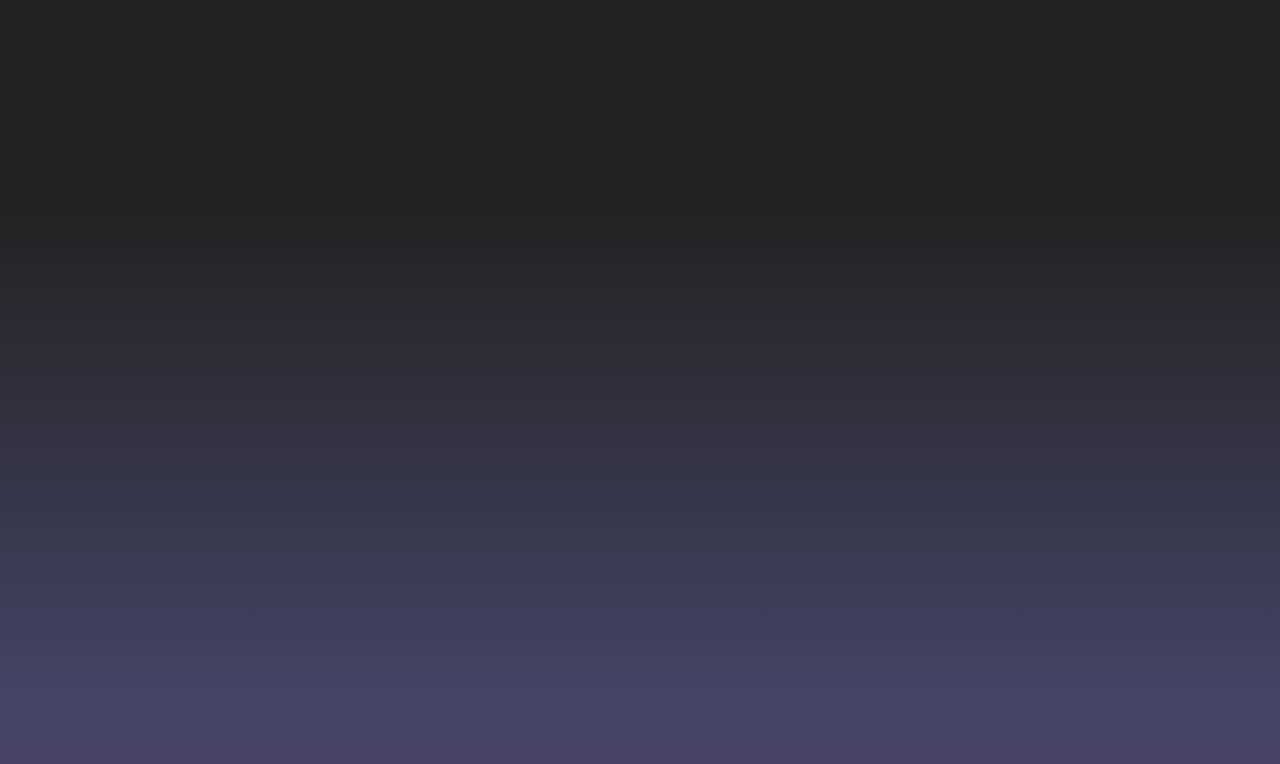
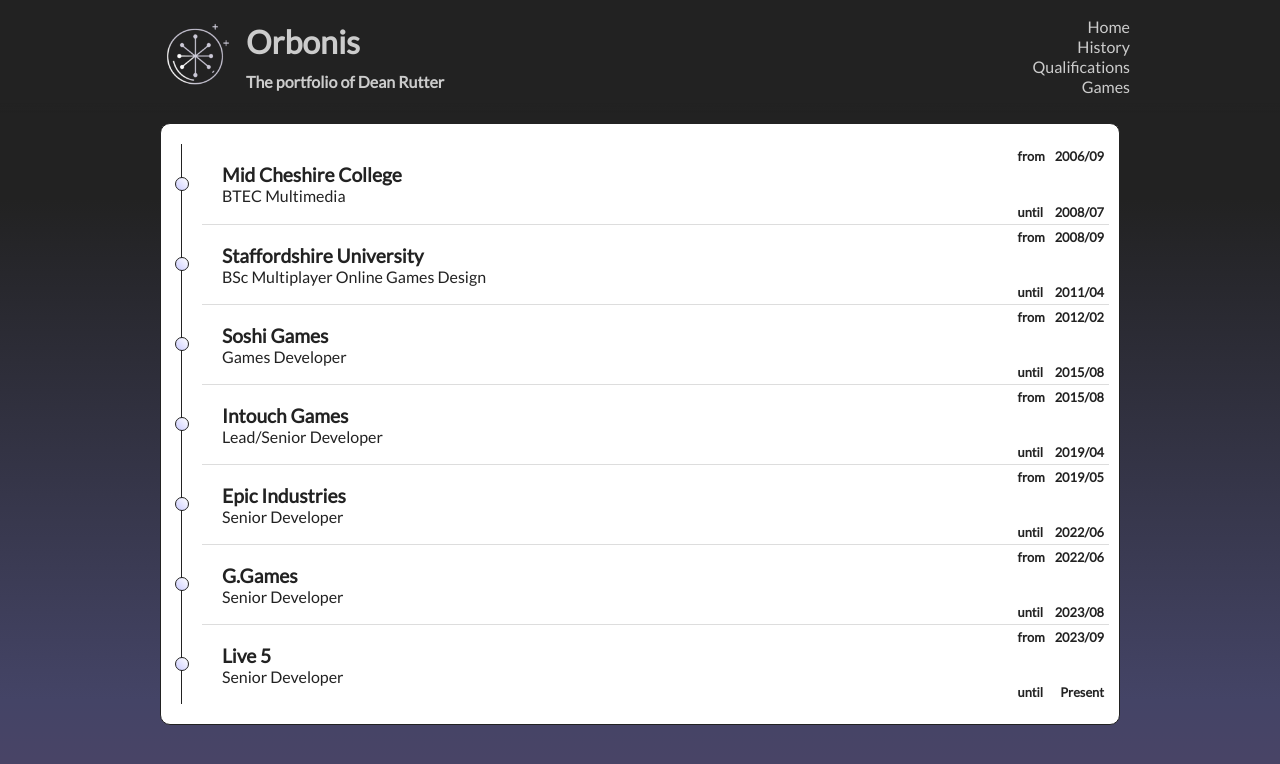
Before and after one commit to Orbonis/portfolio, a React app: page /history in a window 1280 px wide. Before the commit this address had no page. Shown: the top 764 px of the page. Built offline with nearby package versions, Linux system fonts and the light colour scheme.

Commit message:
Added history page

```diff
--- a/src/application.tsx
+++ b/src/application.tsx
@@ -3,6 +3,9 @@
 import { Header } from "./components/header";
 import { Home } from "./pages/home";
 import { Body } from "./components/body";
+import { History } from "./pages/history";
+import { Qualifications } from "./pages/qualifications";
+import { Games } from "./pages/games";
 
 interface IProperties {
 
@@ -27,9 +30,9 @@
                 <Routes>
                     <Route path="/" element={<Header />}>
                         <Route index element={<Home />} />
-                        <Route path="/education" element={<Body />} />
-                        <Route path="/qualifications" element={<Body />} />
-                        <Route path="/games" element={<Body />} />
+                        <Route path="/history" element={<History />} />
+                        <Route path="/qualifications" element={<Qualifications />} />
+                        <Route path="/games" element={<Games />} />
                     </Route>
                 </Routes>
             </BrowserRouter>
--- a/src/components/header.tsx
+++ b/src/components/header.tsx
@@ -38,7 +38,7 @@
                         </Grid.Row>
                         <Grid.Row fitted>
                             <Grid.Content fitted>
-                                <Link to="/education">Education</Link>
+                                <Link to="/history">History</Link>
                             </Grid.Content>
                         </Grid.Row>
                         <Grid.Row fitted>
@@ -54,6 +54,7 @@
                     </Grid.Column>
                 </Grid.Row>
             </Grid>,
+            <div className="header-overlap" />,
             <Outlet key="header-outlet" />
         ];
     }
--- /dev/null
+++ b/src/components/timeline.tsx
@@ -0,0 +1,56 @@
+import React, { ReactNode } from "react";
+
+export interface TimelineData {
+    name: string;
+    description: string;
+    dates: {
+        start: string;
+        end?: string;
+    }
+}
+
+interface IProperties {
+    data: TimelineData[];
+}
+
+export class Timeline extends React.Component<IProperties, {}> {
+    constructor(props: IProperties) {
+        super(props);
+
+        this.state = {};
+    }
+
+    public render(): ReactNode {
+        return (
+            <div className="timeline">
+                { this.props.data.map((x) => this.renderRow(x)) }
+            </div>
+        );
+    }
+
+    private renderRow(data: TimelineData): ReactNode {
+        return (
+            <div className="entry">
+                <div className="marker">
+                    <div className="dot" />
+                </div>
+                <div className="contents">
+                    <div className="details">
+                        <h1>{ data.name }</h1>
+                        <p>{ data.description }</p>
+                    </div>
+                    <div className="dates">
+                        <div>
+                            <div>from</div>
+                            <div>{ data.dates.start }</div>
+                        </div>
+                        <div>
+                            <div>until</div>
+                            <div>{ data.dates.end ?? "Present" }</div>
+                        </div>
+                    </div>
+                </div>
+            </div>
+        )
+    }
+}
--- /dev/null
+++ b/src/data/history.json
@@ -0,0 +1,57 @@
+[
+    {
+        "name": "Mid Cheshire College",
+        "description": "BTEC Multimedia",
+        "dates": {
+            "start": "2006/09",
+            "end": "2008/07"
+        }
+    },
+    {
+        "name": "Staffordshire University",
+        "description": "BSc Multiplayer Online Games Design",
+        "dates": {
+            "start": "2008/09",
+            "end": "2011/04"
+        }
+    },
+    {
+        "name": "Soshi Games",
+        "description": "Games Developer",
+        "dates": {
+            "start": "2012/02",
+            "end": "2015/08"
+        }
+    },
+    {
+        "name": "Intouch Games",
+        "description": "Lead/Senior Developer",
+        "dates": {
+            "start": "2015/08",
+            "end": "2019/04"
+        }
+    },
+    {
+        "name": "Epic Industries",
+        "description": "Senior Developer",
+        "dates": {
+            "start": "2019/05",
+            "end": "2022/06"
+        }
+    },
+    {
+        "name": "G.Games",
+        "description": "Senior Developer",
+        "dates": {
+            "start": "2022/06",
+            "end": "2023/08"
+        }
+    },
+    {
+        "name": "Live 5",
+        "description": "Senior Developer",
+        "dates": {
+            "start": "2023/09"
+        }
+    }
+]
--- /dev/null
+++ b/src/pages/games.tsx
@@ -0,0 +1,21 @@
+import React, { HTMLProps, ReactNode } from "react";
+import { Body } from "src/components/body";
+import { Segment } from "src/components/core/segment";
+
+export class Games extends React.Component<HTMLProps<HTMLDivElement>, {}> {
+    constructor(props: HTMLProps<HTMLDivElement>) {
+        super(props);
+
+        this.state = {};
+    }
+
+    public render(): ReactNode {
+        return (
+            <Body>
+                <Segment>
+
+                </Segment>
+            </Body>
+        );
+    }
+}
--- /dev/null
+++ b/src/pages/history.tsx
@@ -0,0 +1,24 @@
+import React, { HTMLProps, ReactNode } from "react";
+import { Body } from "src/components/body";
+import { Segment } from "src/components/core/segment";
+import { Timeline } from "src/components/timeline";
+
+import historyJSON from "../data/history.json";
+
+export class History extends React.Component<HTMLProps<HTMLDivElement>, {}> {
+    constructor(props: HTMLProps<HTMLDivElement>) {
+        super(props);
+
+        this.state = {};
+    }
+
+    public render(): ReactNode {
+        return (
+            <Body>
+                <Segment>
+                    <Timeline data={historyJSON} />
+                </Segment>
+            </Body>
+        );
+    }
+}
--- /dev/null
+++ b/src/pages/qualifications.tsx
@@ -0,0 +1,21 @@
+import React, { HTMLProps, ReactNode } from "react";
+import { Body } from "src/components/body";
+import { Segment } from "src/components/core/segment";
+
+export class Qualifications extends React.Component<HTMLProps<HTMLDivElement>, {}> {
+    constructor(props: HTMLProps<HTMLDivElement>) {
+        super(props);
+
+        this.state = {};
+    }
+
+    public render(): ReactNode {
+        return (
+            <Body>
+                <Segment>
+
+                </Segment>
+            </Body>
+        );
+    }
+}
--- a/src/style/grid.scss
+++ b/src/style/grid.scss
@@ -149,9 +149,9 @@
 }
 
 .grid.outline .row {
-    outline: 1px solid;
+    outline: 1px solid #222;
 }
 
 .grid.outline .column {
-    outline: 1px solid;
+    outline: 1px solid #222;
 }
--- a/src/style/misc.scss
+++ b/src/style/misc.scss
@@ -23,6 +23,15 @@
     top: 200px;
 }
 
+.header-overlap {
+    height: 10px;
+    position: absolute;
+    width: 100%;
+    left: 0;
+    z-index: 100;
+    background-image: linear-gradient(#222, rgba(34, 34, 34, 0));
+}
+
 .segment {
     border: 1px solid #222;
     border-radius: 10px;
@@ -31,3 +40,13 @@
     color: #222;
     margin: 20px 0 20px 0;
 }
+
+.divider {
+    border-bottom: 1px solid #666;
+    padding: 5px;
+    margin: 0 10px 10px 10px;
+}
+
+.divider.hidden {
+    border: none;
+}
--- a/src/style/theme.scss
+++ b/src/style/theme.scss
@@ -39,6 +39,12 @@
         padding: 0 10px 0 10px;
     }
 
+    .small {
+        font-size: 0.8em;
+        font-weight: bold;
+        opacity: 0.8;
+    }
+
     .profile-pic {
         height: 120px;
         border: 1px #999 solid;
@@ -49,6 +55,116 @@
 
     .logo-row {
         display: none;
+    }
+
+    .grid {
+        color: #444;
+
+        .grid-header {
+            background-color: #444;
+            color: #EEE;
+            font-weight: bold;
+        }
+    }
+
+    .grid.outline .row {
+        outline: 1px solid #444;
+    }
+
+    .grid.outline .column {
+        outline: 1px solid #444;
+    }
+
+    .timeline {
+        color: #222;
+        display: flex;
+        flex-direction: column;
+        padding: 10px 0;
+
+        .entry {
+            display: flex;
+            flex-direction: row;
+
+            .marker {
+                border-left: 1px #222 solid;
+                padding-right: 20px;
+                margin-left: 10px;
+                height: 80px;
+                position: relative;
+
+                .dot {
+                    height: 12px;
+                    width: 12px;
+                    background-image: linear-gradient(45deg, #CCF, #FFF);
+                    border-radius: 50%;
+                    border: 1px solid #222;
+                    display: inline-block;
+                    position: absolute;
+                    top: 50%;
+                    transform: translate(-50%, -50%);
+                }
+            }
+
+            &:first-child {
+                .contents {
+                    border-top: none;
+                }
+            }
+
+            .contents {
+                display: flex;
+                flex-direction: row;
+                border-top: 1px solid #DDD;
+                flex-grow: 1;
+
+                .details {
+                    flex-grow: 1;
+                    display: flex;
+                    flex-direction: column;
+                    margin: auto 0;
+                    padding-left: 20px;
+
+                    h1 {
+                        margin: 0;
+                        padding: 0;
+                        font-size: 1.2em;
+                        font-weight: bold;
+                    }
+
+                    p {
+                        margin: 0;
+                        padding: 0;
+                    }
+                }
+
+                .dates {
+                    flex-grow: 0;
+                    display: flex;
+                    flex-direction: column;
+                    font-size: 0.8em;
+                    font-weight: bold;
+
+                    div {
+                        display: flex;
+                        flex-direction: row;
+                        padding: 4px 0;
+
+                        &:last-child {
+                            margin-top: auto;
+                        }
+
+                        div {
+                            flex: 1 1 auto;
+                            padding: 0 5px;
+
+                            &:last-child {
+                                justify-content: flex-end;
+                            }
+                        }
+                    }
+                }
+            }
+        }
     }
 }
 
--- a/tsconfig.json
+++ b/tsconfig.json
@@ -9,6 +9,7 @@
         "esModuleInterop": true,
         "skipLibCheck": true,
         "forceConsistentCasingInFileNames": true,
+        "resolveJsonModule": true,
         "jsx": "react",
         "baseUrl": ".",
         "paths": {
```
Also changed, not shown: src/components/core/divider.tsx (added, +23 -0 lines), 2 other files (tests, documents, lock files or other folders).
